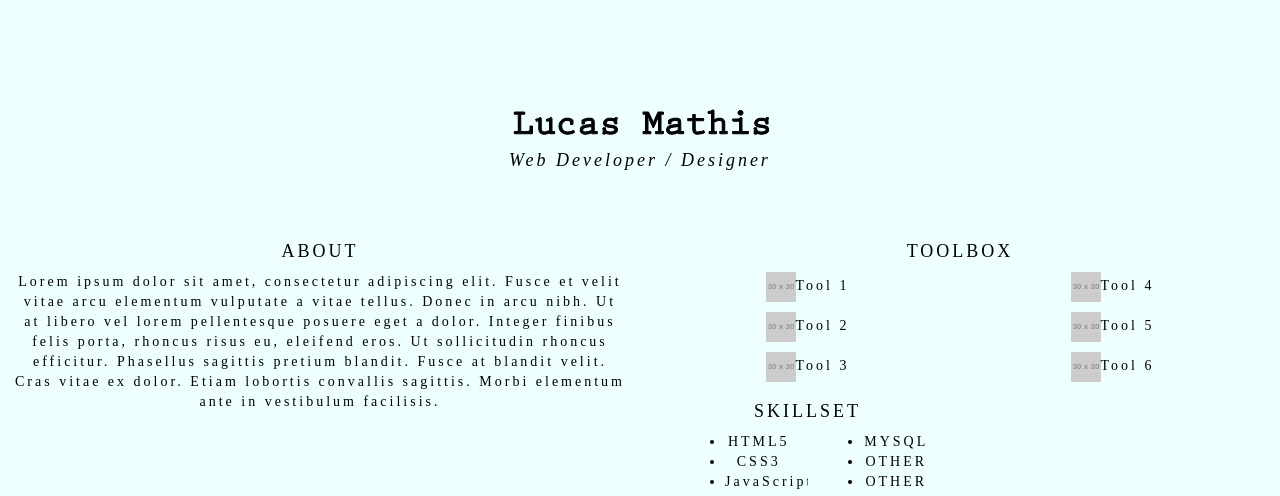
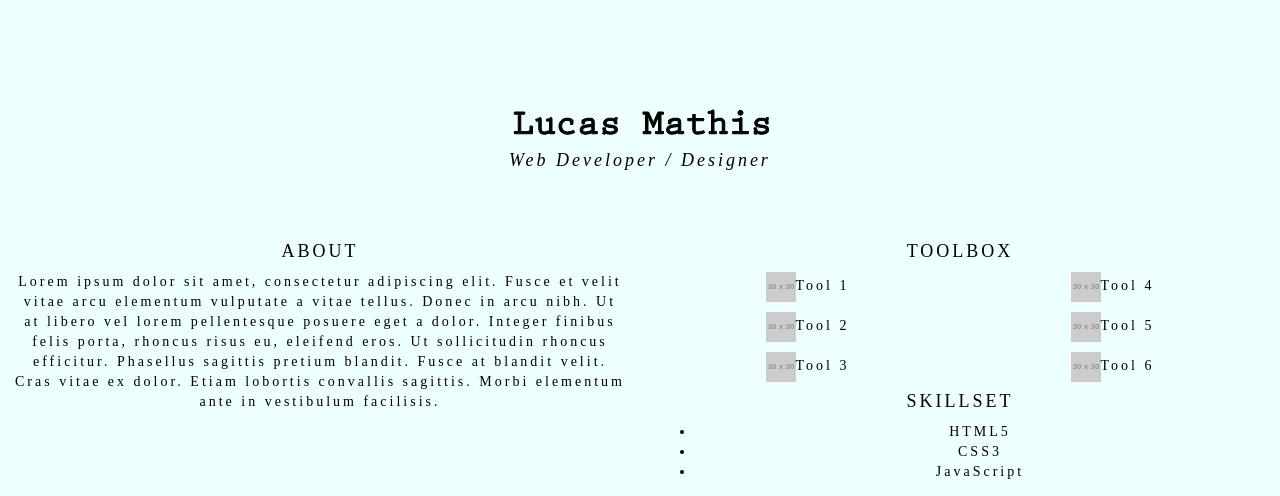
Before and after one commit to LucasMathis/lucas-mathis, a plain HTML site: page about.html in a window 1280 px wide. Shown: the part 129-625 px from the top of the page. Drawn offline with nearby package versions, Linux system fonts and the light colour scheme; placeholder pictures from the web are drawn by us; a web font is replaced by a local one.

Commit message:
Changed Bootstrap classes

```diff
--- a/about.html
+++ b/about.html
@@ -81,9 +81,9 @@
 
        <br>
 
-       <div class="col-sm-6">
+       <div>
            <h4>SKILLSET</h4>
-           <div class="col-sm-6">
+           <div>
               <ul>
                  <li>HTML5</li>
                  <li>CSS3</li>
@@ -91,7 +91,7 @@
               </ul>
            </div>
 
-           <div class="col-sm-6">
+           <div>
               <ul>
                  <li>MYSQL</li>
                  <li>OTHER</li>
```
